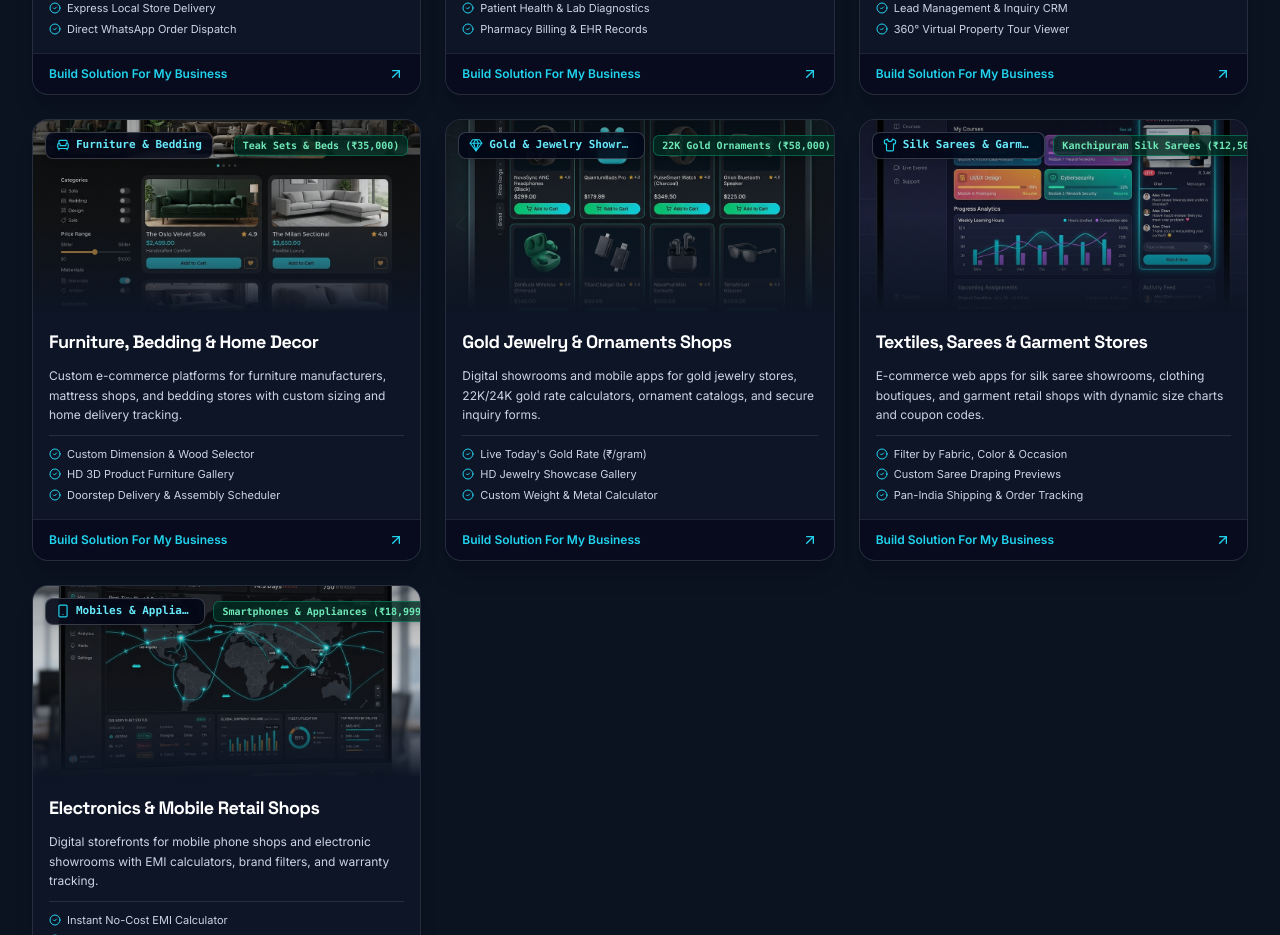
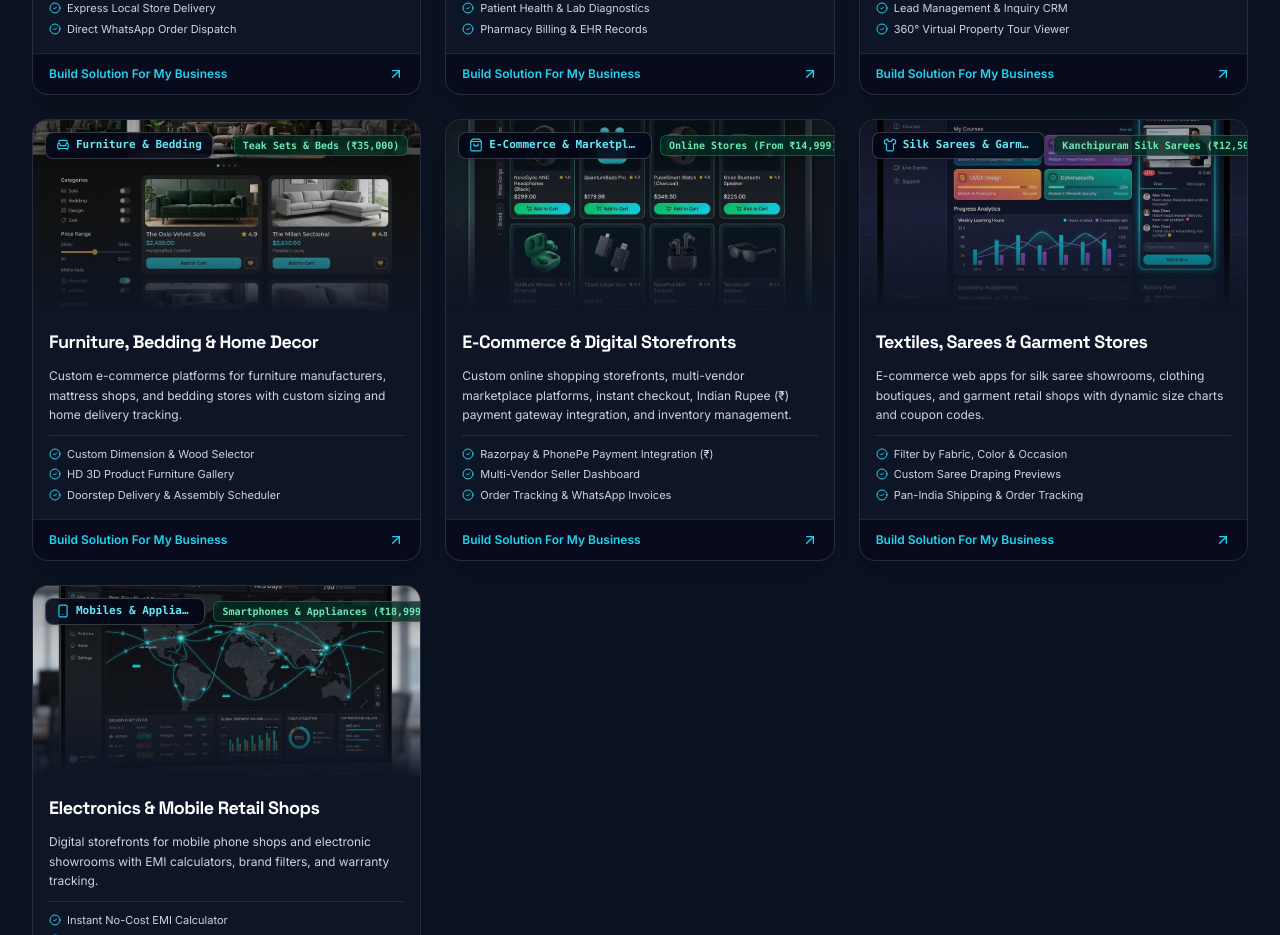
Before and after one commit to adamsha103/vexaria-tech, a Next.js app: page / in a window 1280 px wide. Shown: the part 2600-3535 px from the top of the page. Built offline with nearby package versions, Linux system fonts and the light colour scheme.

Commit message:
Replace Gold Jewelry card with E-Commerce & Digital Storefronts

```diff
--- a/components/industries.tsx
+++ b/components/industries.tsx
@@ -64,14 +64,14 @@ export default function Industries() {
       features: ["Custom Dimension & Wood Selector", "HD 3D Product Furniture Gallery", "Doorstep Delivery & Assembly Scheduler"],
     },
     {
-      id: "jewelry",
-      title: "Gold Jewelry & Ornaments Shops",
-      tag: "Gold & Jewelry Showrooms",
-      desc: "Digital showrooms and mobile apps for gold jewelry stores, 22K/24K gold rate calculators, ornament catalogs, and secure inquiry forms.",
+      id: "ecommerce",
+      title: "E-Commerce & Digital Storefronts",
+      tag: "E-Commerce & Marketplaces",
+      desc: "Custom online shopping storefronts, multi-vendor marketplace platforms, instant checkout, Indian Rupee (₹) payment gateway integration, and inventory management.",
       image: "/images/portfolio-novastore.webp",
-      icon: Gem,
-      pricingSample: "22K Gold Ornaments (₹58,000)",
-      features: ["Live Today's Gold Rate (₹/gram)", "HD Jewelry Showcase Gallery", "Custom Weight & Metal Calculator"],
+      icon: ShoppingBag,
+      pricingSample: "Online Stores (From ₹14,999)",
+      features: ["Razorpay & PhonePe Payment Integration (₹)", "Multi-Vendor Seller Dashboard", "Order Tracking & WhatsApp Invoices"],
     },
     {
       id: "textiles",
```
